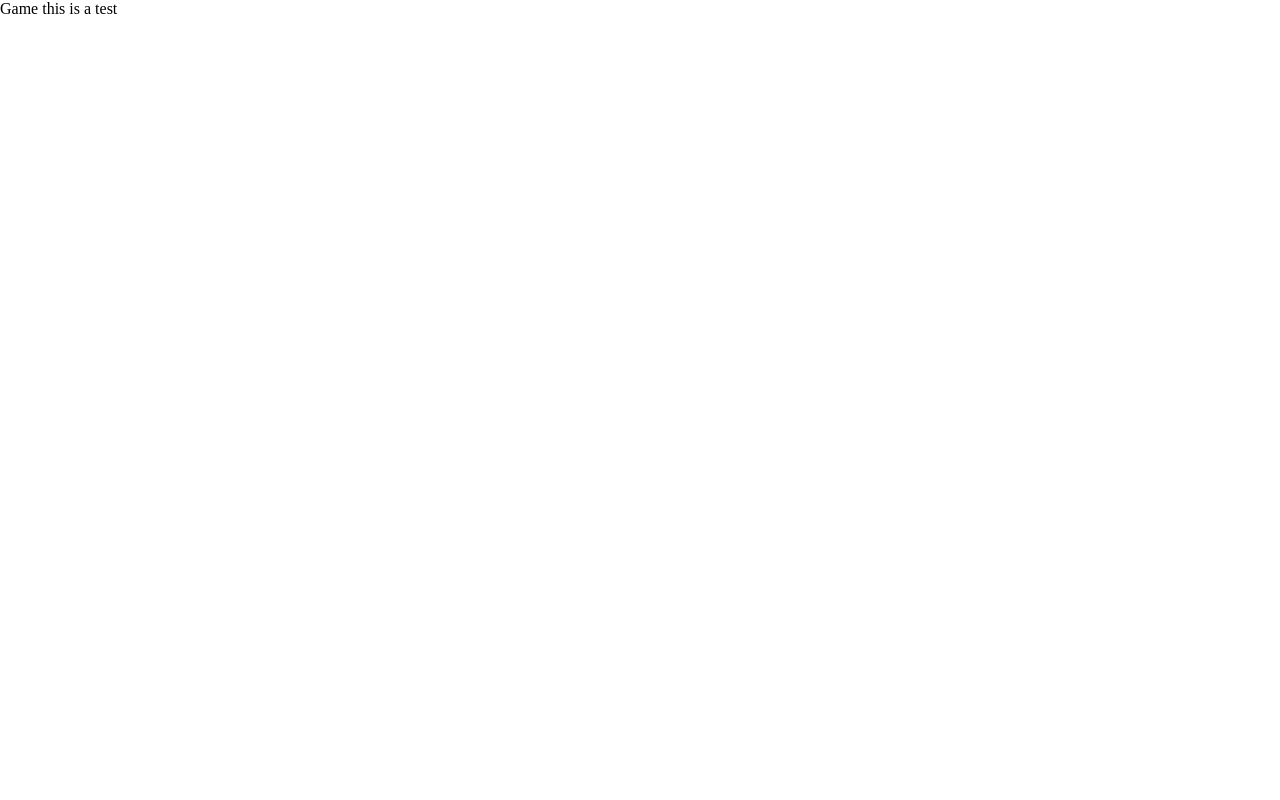
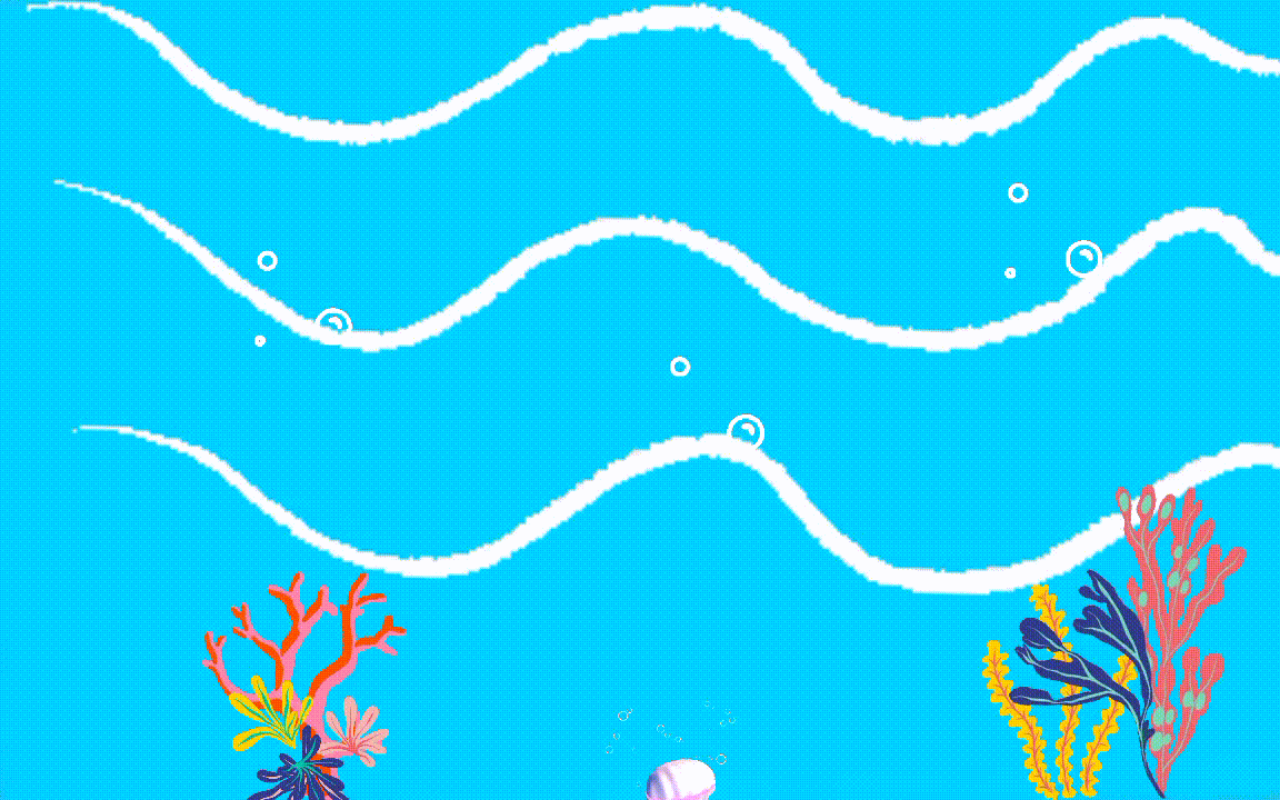
Before and after one commit to AnnevanHeeren/under_the_sea, a plain HTML site: page Game/code/Index.html in a window 1280 px wide. Drawn offline with Linux system fonts and the light colour scheme.

Commit message:
Update Index.html

```diff
--- a/Game/code/Index.html
+++ b/Game/code/Index.html
@@ -9,11 +9,20 @@
     <link rel="stylesheet" href="./assets/css/style.css">
 
     <title>game</title>
+
+    <style>
+        body {
+          background-image: url("./assets/images/video0.gif");
+          background-repeat: no-repeat;
+  background-attachment: fixed;
+          background-size: cover;
+        }
+        </style>
 </head>
 <body>
-    Game this is a test
+
     <canvas id="canvas"></canvas>
+    <script src="./build/app.js"></script>
 
-    <script src="./build/app.js"></script>
 </body>
 </html>
```
